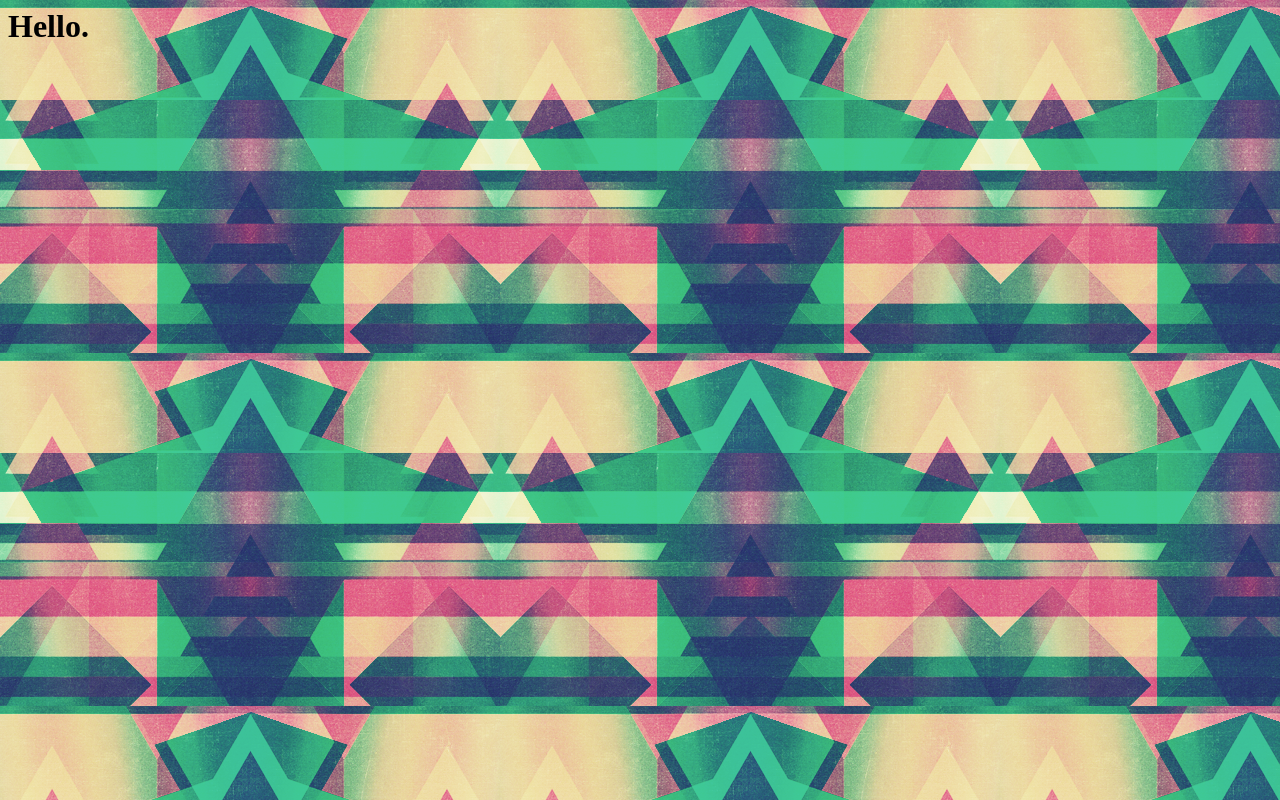
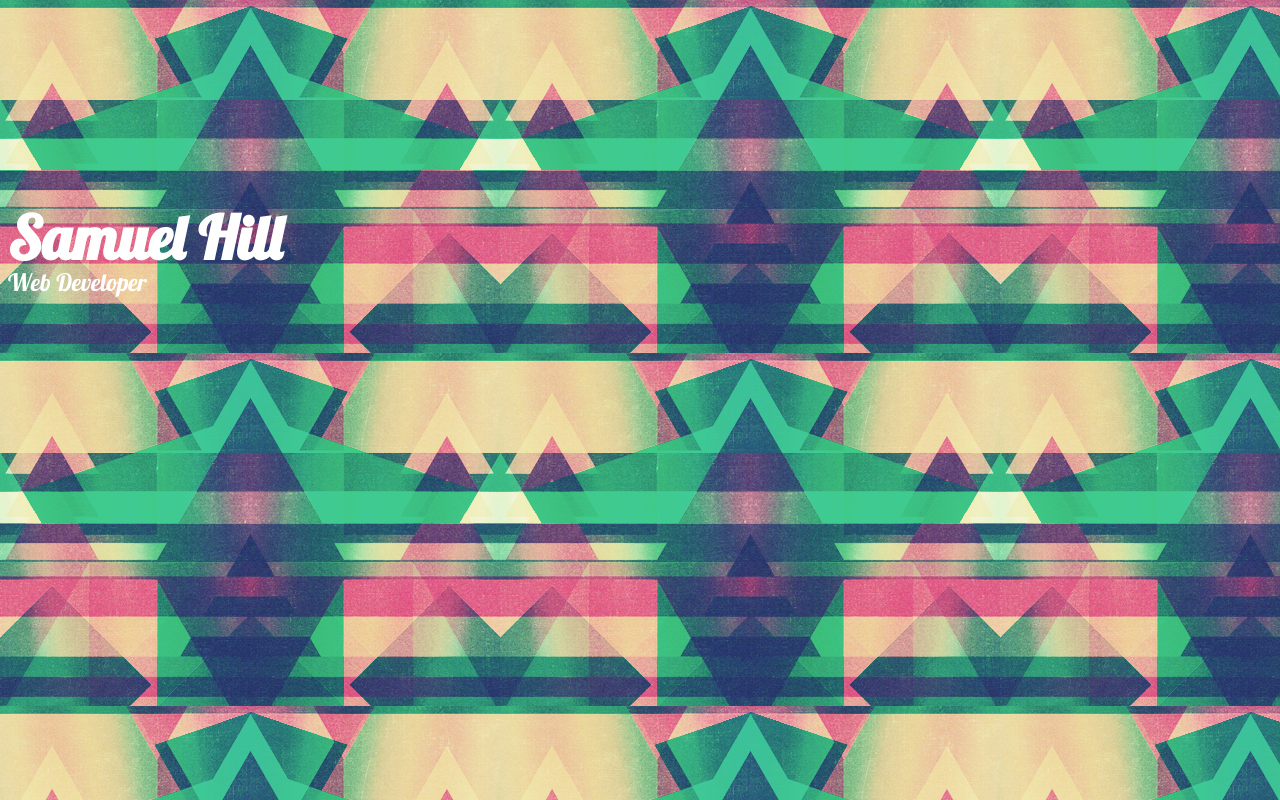
Before and after one commit to samuel-hill/samuel-hill.github.io, a plain HTML site: page index.html in a window 1280 px wide. Drawn offline with Linux system fonts and the light colour scheme.

Commit message:
updated placeholder headings

```diff
--- a/assets/css/main.css
+++ b/assets/css/main.css
@@ -1,3 +1,17 @@
 body {
   background-image: url("../images/background.png");
 }
+
+h1 {
+  font-family: 'Lobster', cursive;
+  color: #ffffff;
+  font-size: 60px;
+  margin-top: 200px;
+}
+
+p {
+  font-family: 'Lobster', cursive;
+  color: #ffffff;
+  font-size: 24px;
+  margin-top: -48px;
+}
--- a/index.html
+++ b/index.html
@@ -1,9 +1,11 @@
 <html>
 <head>
   <title>Samuel Hill</title>
+  <link href='http://fonts.googleapis.com/css?family=Lobster' rel='stylesheet' type='text/css'>
   <link rel="stylesheet" type="text/css" href="assets/css/main.css">
 </head>
 <body>
-<h1>Hello.</h1>
+<h1>Samuel Hill</h1>
+<p>Web Developer</p>
 </body>
 </html>
```
